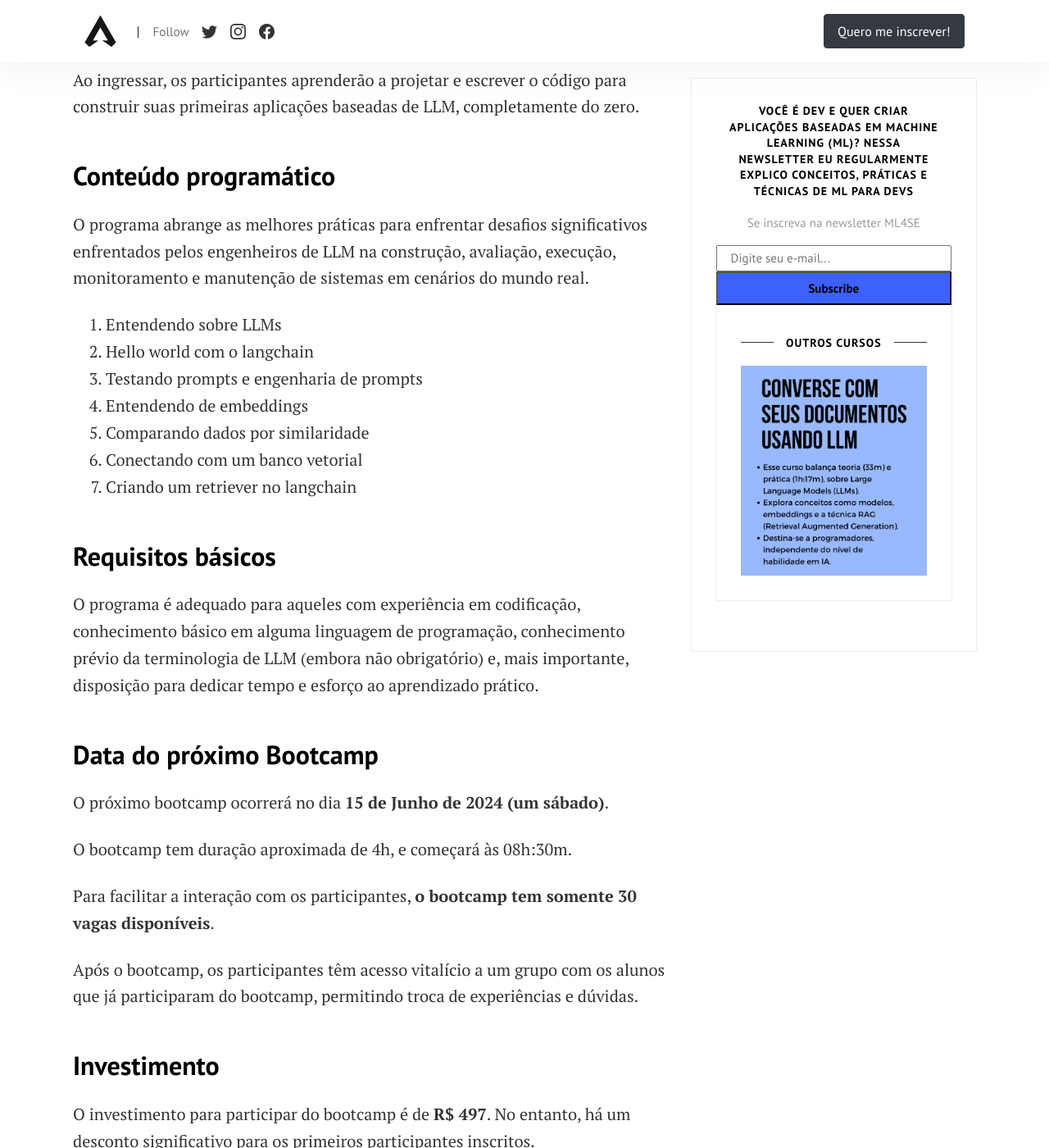
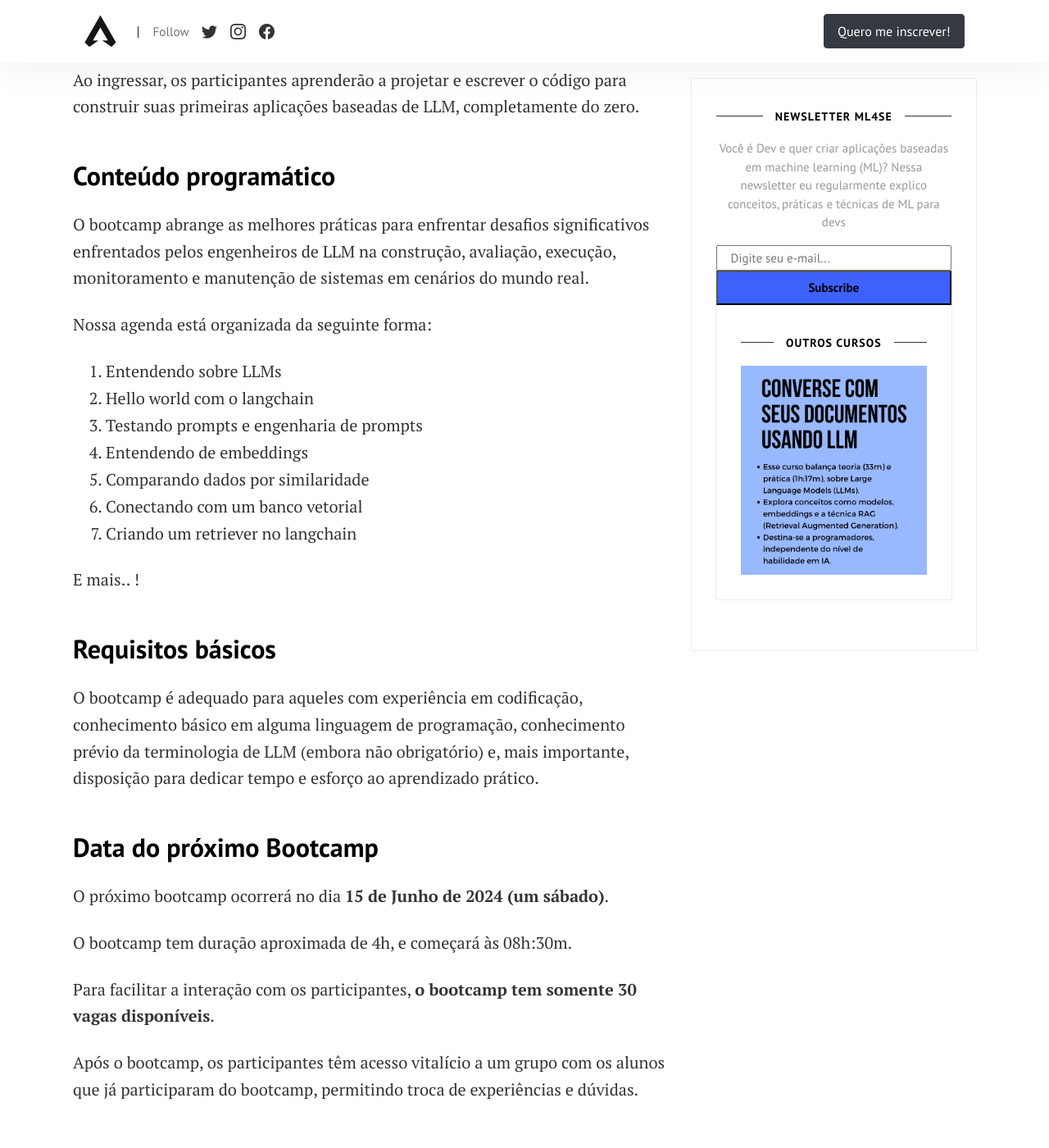
Before and after one commit to gustavopinto/bootcampllm.github.io, a Jekyll site: the page built from _posts/2020-01-12-powerful-things-markdown-editor.md, in a window 1280 px wide and 1400 px high, scrolled down 552 px. Shown: the whole window at 82% size. Built offline with Jekyll 4.4.1, drawn with Linux system fonts in a browser that asks for light colours; comment, search, counter and statistics services are not loaded.

Commit message:
final edits

```diff
--- a/_includes/newsletter.html
+++ b/_includes/newsletter.html
@@ -18,7 +18,7 @@
 		<div class="_sideBySideWrap_1mxvn_10">
 		<div class="_emailInputWrapper_1mxvn_57">
 		<div id="mc_embed_signup_scroll">
-		<h2>Se inscreva na newsletter ML4SE</h2>
+		<h2>Você é Dev e quer criar aplicações baseadas em machine learning (ML)? Nessa newsletter eu regularmente explico conceitos, práticas e técnicas de ML para devs</h2>
 		</div><div id="error-container"></div>
 
 <div class="mc-field-group">
--- a/_includes/sidebar.html
+++ b/_includes/sidebar.html
@@ -1,6 +1,6 @@
 <div class="sidebar sticky-top">
     <div class="sidebar-section">
-        <h5><span>Você é Dev e quer criar aplicações baseadas em machine learning (ML)? Nessa newsletter eu regularmente explico conceitos, práticas e técnicas de ML para devs</span></h5>
+        <h5><span>Newsletter ML4SE</span></h5>
         {% include newsletter.html %}
     </div>
     <div class="sidebar-section">
--- a/_posts/2020-01-12-powerful-things-markdown-editor.md
+++ b/_posts/2020-01-12-powerful-things-markdown-editor.md
@@ -16,7 +16,9 @@ Ao ingressar, os participantes aprenderão a projetar e escrever o código para
 
 ## Conteúdo programático
 
-O programa abrange as melhores práticas para enfrentar desafios significativos enfrentados pelos engenheiros de LLM na construção, avaliação, execução, monitoramento e manutenção de sistemas em cenários do mundo real.
+O bootcamp abrange as melhores práticas para enfrentar desafios significativos enfrentados pelos engenheiros de LLM na construção, avaliação, execução, monitoramento e manutenção de sistemas em cenários do mundo real.
+
+Nossa agenda está organizada da seguinte forma:
 
 1. Entendendo sobre LLMs
 2. Hello world com o langchain
@@ -26,9 +28,11 @@ O programa abrange as melhores práticas para enfrentar desafios significativos
 6. Conectando com um banco vetorial
 7. Criando um retriever no langchain
 
+E mais.. !
+
 ## Requisitos básicos
 
-O programa é adequado para aqueles com experiência em codificação, conhecimento básico em alguma linguagem de programação, conhecimento prévio da terminologia de LLM (embora não obrigatório) e, mais importante, disposição para dedicar tempo e esforço ao aprendizado prático.
+O bootcamp é adequado para aqueles com experiência em codificação, conhecimento básico em alguma linguagem de programação, conhecimento prévio da terminologia de LLM (embora não obrigatório) e, mais importante, disposição para dedicar tempo e esforço ao aprendizado prático.
 
 ## Data do próximo Bootcamp
 
@@ -85,24 +89,14 @@ O feedback de edições passadas do bootcamp tem sido muito positivo.
 
 ![walking]({{ site.baseurl }}/assets/images/1.png)
 
+![walking]({{ site.baseurl }}/assets/images/2.png)
 &nbsp;
-
-![walking]({{ site.baseurl }}/assets/images/2.png)
-
+![walking]({{ site.baseurl }}/assets/images/3.png)
 &nbsp;
-
-![walking]({{ site.baseurl }}/assets/images/3.png)
-
+![walking]({{ site.baseurl }}/assets/images/4.png)
 &nbsp;
-
-![walking]({{ site.baseurl }}/assets/images/4.png)
-
+![walking]({{ site.baseurl }}/assets/images/5.png)
 &nbsp;
-
-![walking]({{ site.baseurl }}/assets/images/5.png)
-
-&nbsp;
-
 ![walking]({{ site.baseurl }}/assets/images/6.png)
 
 ## Sobre o instrutor
--- a/index.html
+++ b/index.html
@@ -14,8 +14,8 @@ disqus: false
       <h1 class="font-weight-bold mb-4 serif-font">Vamos aprender a criar aplicações baseadas em LLMs juntos?</h1>
       <p class="lead mb-4">O bootcamp LLM4Devs é um evento de 4h de duração que acelera devs a construirem aplicações baseadas em LLMs.
 
-        O bootcamp é 100% hands on e o feedback tem sido muito positivo. Se interessou?</p>
-      <a href="{{site.baseurl}}/about" class="btn btn-dark text-white px-5 btn-lg">Continue lendo!</a>
+        O bootcamp é 100% <i>hands on</i> e o feedback tem sido muito positivo. Se interessou?</p>
+      <a href="https://gustavopinto.gumroad.com/l/bootcamp-llm4devs" class="btn btn-dark text-white px-5 btn-lg">Se inscreva agora!</a>
     </div>
     <div class="col-md-6 text-right pl-0 pl-lg-4">
       <img class="intro" height="500" src="{{site.baseurl}}/assets/images/intro.svg">
```
